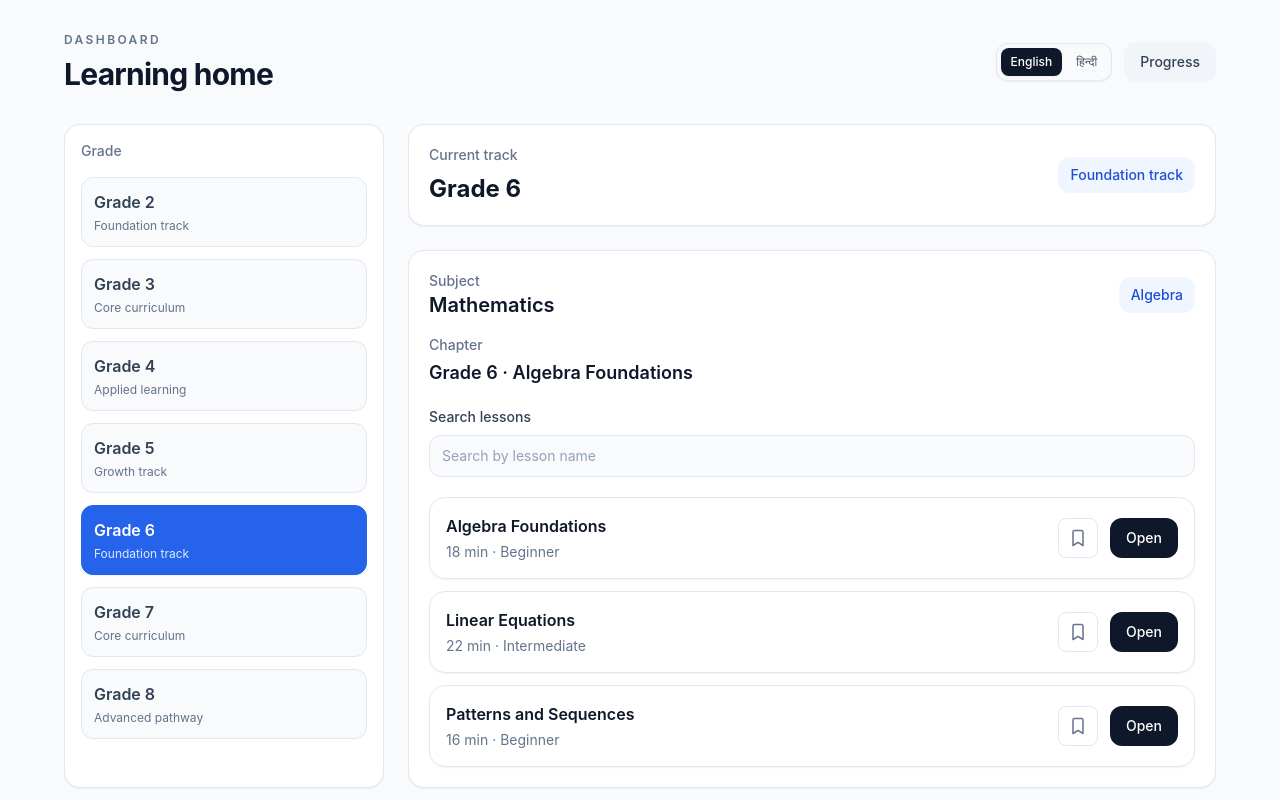
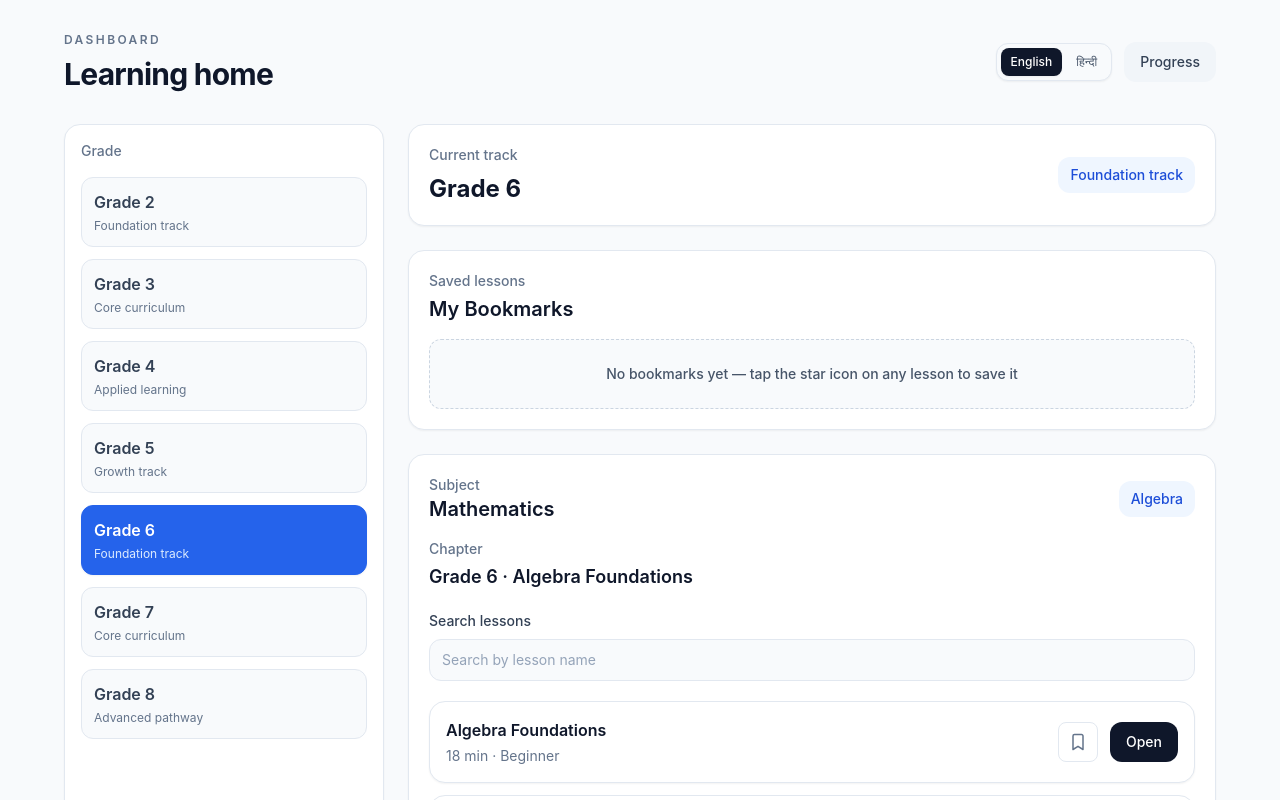
Before and after one commit to sumitpshinde269-oss/ShikshaSetu, a React (Vite) app: page /home in a window 1280 px wide. Shown: the top 800 px of the page. Built offline with nearby package versions, Linux system fonts and the light colour scheme.

Commit message:
Update HomePage

```diff
--- a/src/pages/HomePage.jsx
+++ b/src/pages/HomePage.jsx
@@ -146,12 +146,12 @@ export default function HomePage() {
               </div>
             )}
 
-            {bookmarkedLessons.length > 0 && (
             <section className="rounded-2xl border border-slate-200 bg-white p-5 shadow-sm" aria-labelledby="bookmarks-heading">
               <div className="mb-4">
                 <p className="text-sm font-medium text-slate-500">Saved lessons</p>
                 <h2 id="bookmarks-heading" className="mt-1 text-xl font-semibold text-slate-900">My Bookmarks</h2>
               </div>
+              {bookmarkedLessons.length > 0 ? (
                 <div className="space-y-3">
                   {bookmarkedLessons.map((lesson) => (
                     <LessonCard
@@ -166,8 +166,12 @@ export default function HomePage() {
                     />
                   ))}
                 </div>
+              ) : (
+                <p className="rounded-xl border border-dashed border-slate-300 bg-slate-50 p-6 text-center text-sm font-medium text-slate-600">
+                  No bookmarks yet — tap the star icon on any lesson to save it
+                </p>
+              )}
             </section>
-            )}
 
             <div className="rounded-2xl border border-slate-200 bg-white p-5 shadow-sm">
               <div className="mb-4 flex items-center justify-between gap-3">
```
Lines whose indentation alone changed are shown as unchanged.
